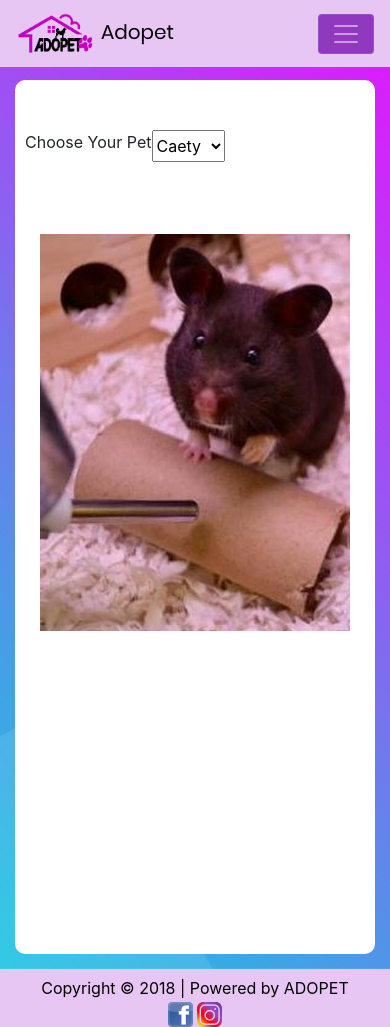
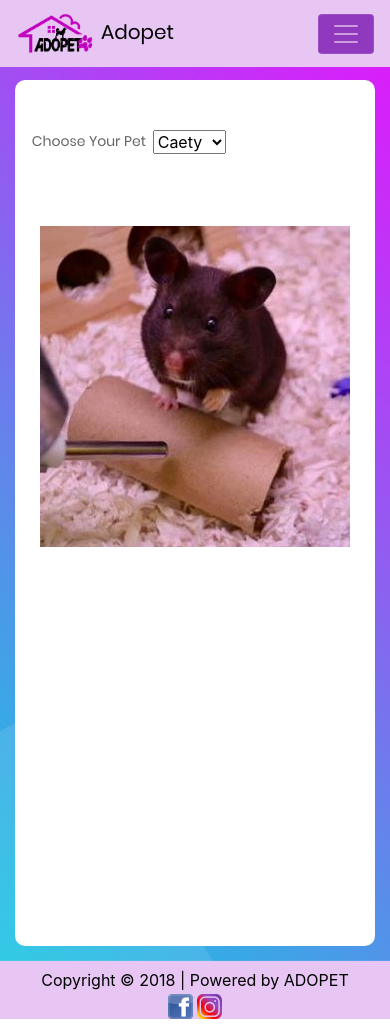
Before and after one commit to christan8120/Adopet, a Laravel app: page /findlove in a window 390 px wide. Run offline with Laravel 8, Linux system fonts and the light colour scheme; a user stored in the database is signed in; data comes from the database, SQL or seed files in the repository.

Commit message:
betulin tampilan

```diff
--- a/public/css/findlove.css
+++ b/public/css/findlove.css
@@ -36,7 +36,8 @@
   }
   .demo__card-cont {
     position: relative;
-    width: 24rem;
+    max-width: 24rem;
+    width:100%;
     height: 32rem;
     margin: 0 auto 5rem;
   }
@@ -48,6 +49,7 @@
     width: 100%;
     height: 100%;
     transform-origin: 50% 100%;
+    background-color: white;
   }
   .demo__card.reset {
     transition: transform 0.3s;
@@ -199,7 +201,8 @@
       }
       .demo__card-cont {
         position: relative;
-        width: 24rem;
+        max-width: 24rem;
+        width:100%;
         height: 32rem;
         margin: 0 auto 5rem;
       }
@@ -341,3 +344,7 @@
   float:left;
   position: absolute;
 }
+
+p{
+  margin:0 2%;
+}
--- a/resources/views/findlove.blade.php
+++ b/resources/views/findlove.blade.php
@@ -8,7 +8,7 @@
 <div class="limiter">
     @if(count($usersPets) > 0)
     <div class="row">
-                <label for="">Choose Your Pet</label>
+                <p for="">Choose Your Pet</p>
                 <select name="mypet" id="selectMyPet">
                     @foreach($usersPets as $pet)
                         <option value="{{$pet->id}}">{{$pet->pet_name}}</option>
```
